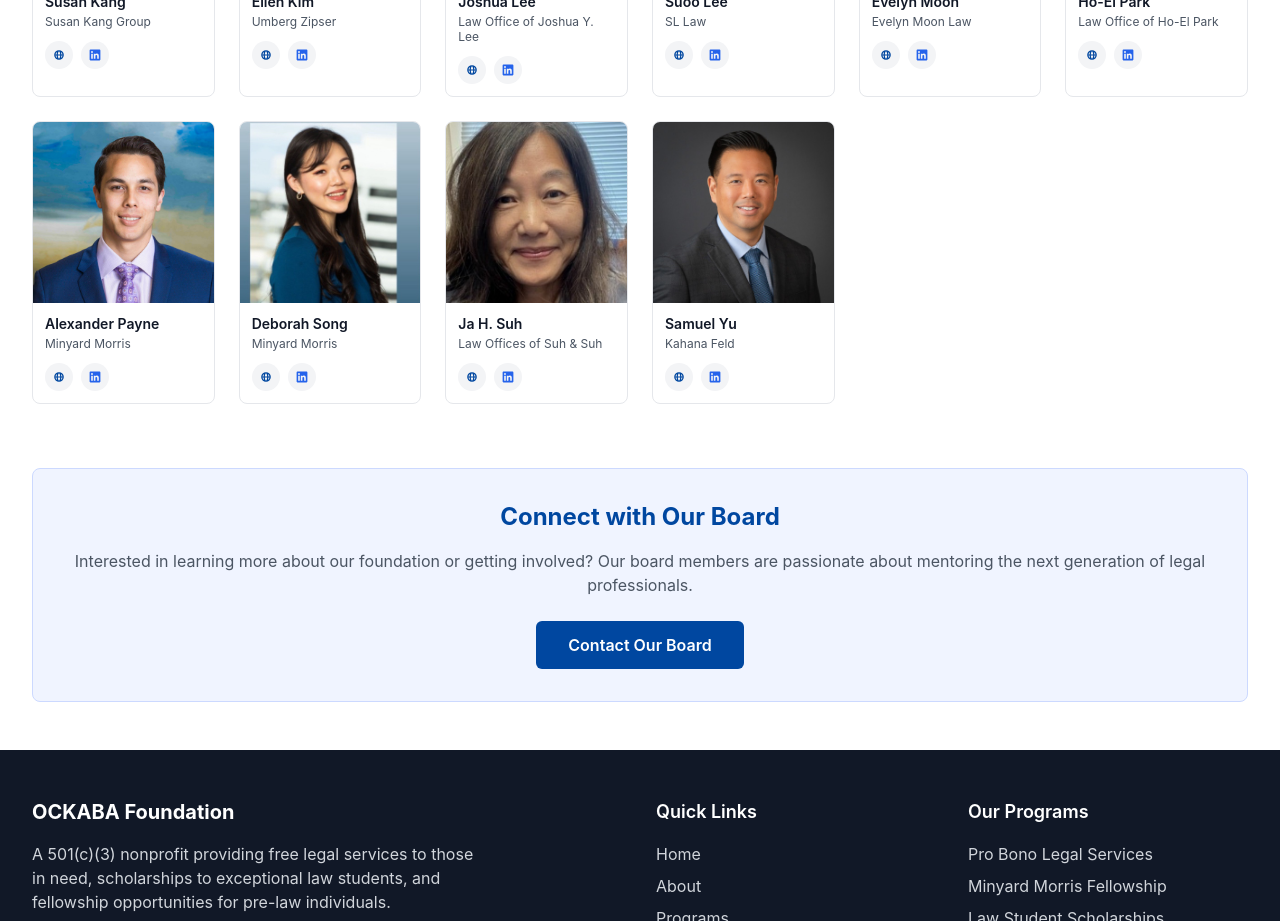
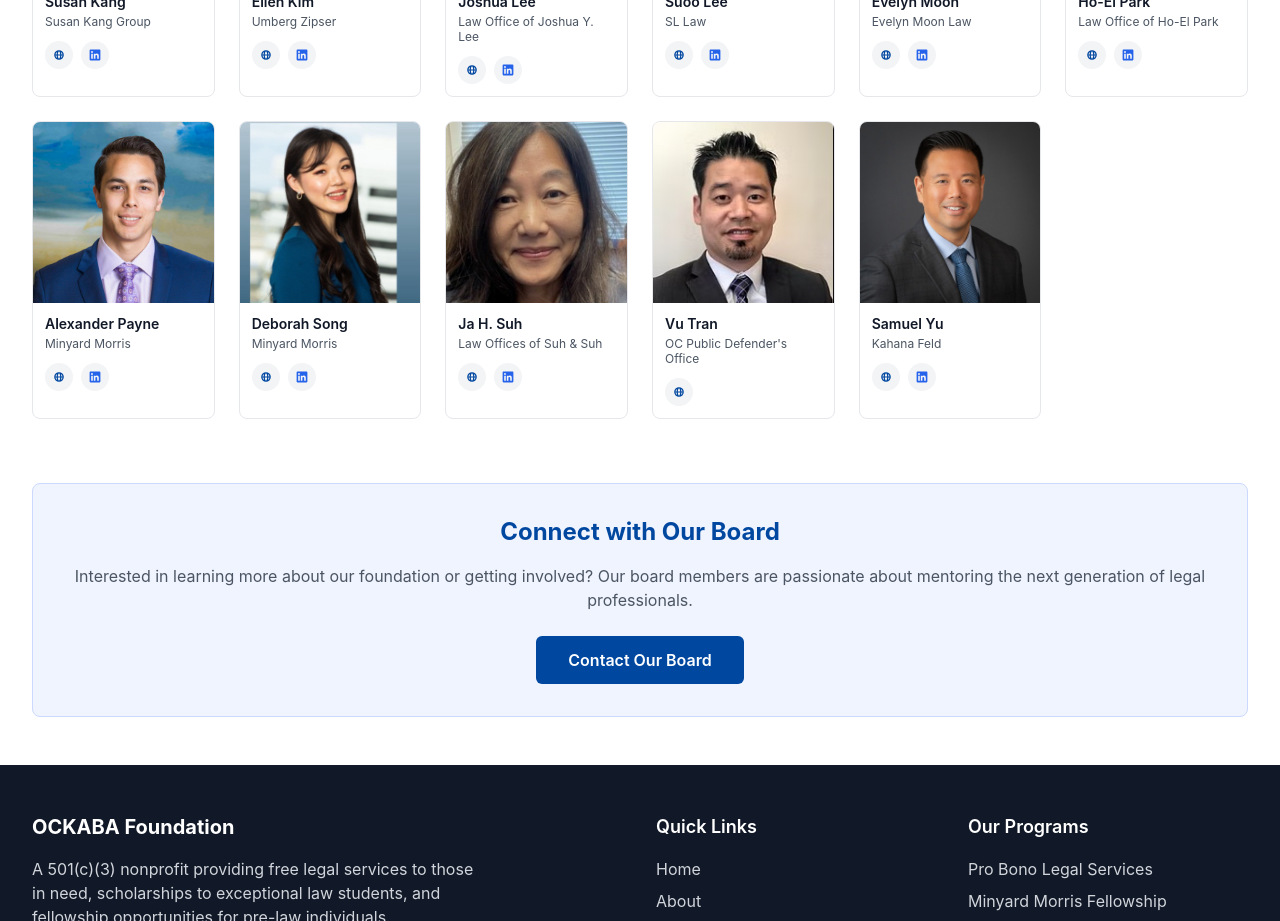
Before and after one commit to quadra2003/ockabaf, a Next.js app: page /board in a window 1280 px wide. Shown: the part 1260-2181 px from the top of the page. Built offline with nearby package versions, Linux system fonts and the light colour scheme.

Commit message:
Update board.js

```diff
--- a/pages/board.js
+++ b/pages/board.js
@@ -24,6 +24,7 @@ export default function Board() {
     { name: "Alexander Payne", affiliation: "Minyard Morris", photo: "Alex.jpg", website: "https://www.minyardmorris.com/attorney/alexander-payne/", linkedin: "https://www.linkedin.com/in/alexander-payne-cfls-26b76050/" },
     { name: "Deborah Song", affiliation: "Minyard Morris", photo: "Deborah.jpg", website: "https://www.minyardmorris.com/attorney/deborah-j-song/", linkedin: "https://www.linkedin.com/in/deborah-jieun-song-esq-b245521aa/" },
     { name: "Ja H. Suh", affiliation: "Law Offices of Suh & Suh", photo: "Ja.jpg", website: "https://suhlaw.com/about-1", linkedin: "https://www.linkedin.com/in/ja-h-suh-3235282/" },
+    { name: "Vu Tran", affiliation: "OC Public Defender's Office", photo: "Vu.jpg", website: "https://apps.calbar.ca.gov/attorney/Licensee/Detail/254130", linkedin: "" },
     { name: "Samuel Yu", affiliation: "Kahana Feld", photo: "Samuel.jpg", website: "https://kahanafeld.com/team-member/samuel-yu-esq/", linkedin: "https://www.linkedin.com/in/samuel-yu-6277721b/" }
   ]
 
```
